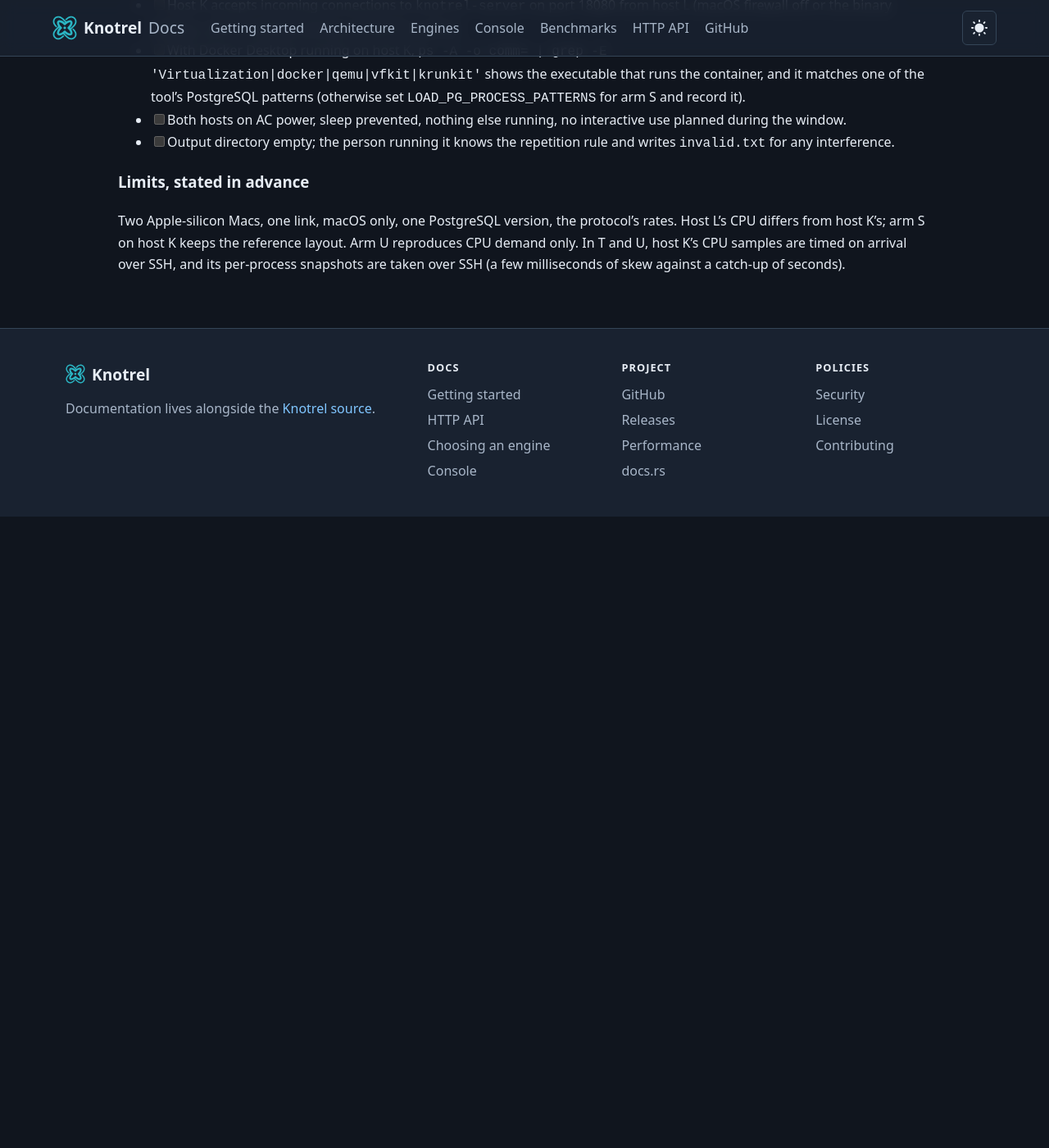
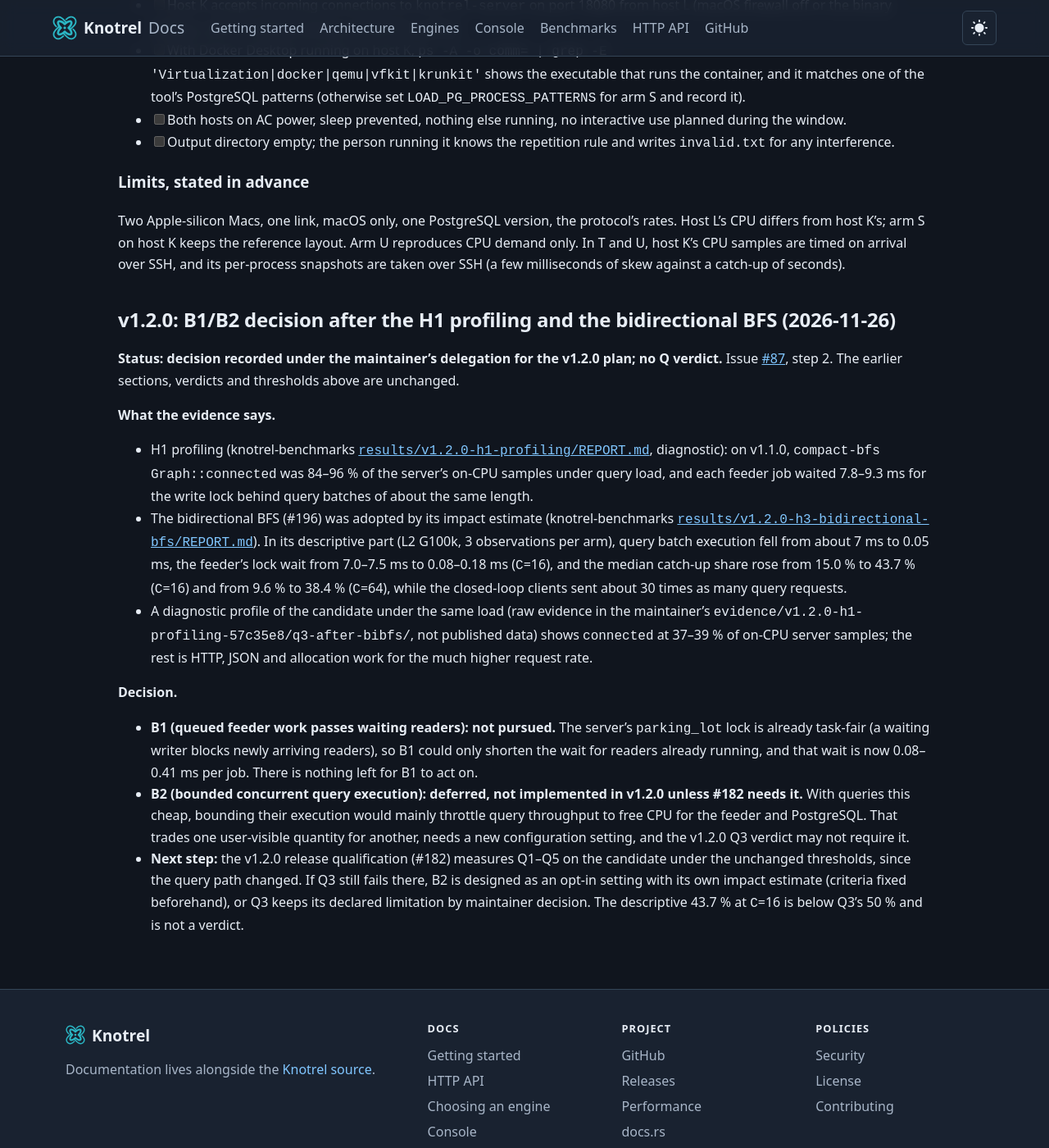
Before and after one commit to knotrel/knotrel, a Jekyll site: the page built from docs/integrations/feeder-under-load.md, in a window 1280 px wide and 1400 px high, scrolled down 16872 px. Shown: the whole window at 82% size. Built offline with Jekyll 4.4.1, drawn with Linux system fonts in a browser that asks for light colours; our own code applies the rules of GitHub Pages for plain Markdown files; before the commit the page ends 17502 px from its top, so only the background shows below that.

Commit message:
docs(feeder): record the v1.2.0 B1/B2 decision for Q3 (#87)
Co-Authored-By: Claude Opus 5.5 <noreply@anthropic.com>

```diff
--- a/docs/integrations/feeder-under-load.md
+++ b/docs/integrations/feeder-under-load.md
@@ -826,3 +826,44 @@ protocol's rates. Host L's CPU differs from host K's; arm S on host K keeps
 the reference layout. Arm U reproduces CPU demand only. In T and U, host K's
 CPU samples are timed on arrival over SSH, and its per-process snapshots are
 taken over SSH (a few milliseconds of skew against a catch-up of seconds).
+
+## v1.2.0: B1/B2 decision after the H1 profiling and the bidirectional BFS (2026-11-26)
+
+**Status: decision recorded under the maintainer's delegation for the v1.2.0
+plan; no Q verdict.** Issue [#87](https://github.com/knotrel/knotrel/issues/87),
+step 2. The earlier sections, verdicts and thresholds above are unchanged.
+
+**What the evidence says.**
+- H1 profiling (knotrel-benchmarks
+  [`results/v1.2.0-h1-profiling/REPORT.md`](https://github.com/knotrel/knotrel-benchmarks/blob/main/results/v1.2.0-h1-profiling/REPORT.md),
+  diagnostic): on v1.1.0, `compact-bfs` `Graph::connected` was 84–96 % of the
+  server's on-CPU samples under query load, and each feeder job waited
+  7.8–9.3 ms for the write lock behind query batches of about the same length.
+- The bidirectional BFS (#196) was adopted by its impact estimate (knotrel-benchmarks
+  [`results/v1.2.0-h3-bidirectional-bfs/REPORT.md`](https://github.com/knotrel/knotrel-benchmarks/blob/main/results/v1.2.0-h3-bidirectional-bfs/REPORT.md)).
+  In its descriptive part (L2 G100k, 3 observations per arm), query batch
+  execution fell from about 7 ms to 0.05 ms, the feeder's lock wait from
+  7.0–7.5 ms to 0.08–0.18 ms (`C`=16), and the median catch-up share rose from
+  15.0 % to 43.7 % (`C`=16) and from 9.6 % to 38.4 % (`C`=64), while the
+  closed-loop clients sent about 30 times as many query requests.
+- A diagnostic profile of the candidate under the same load (raw evidence in the
+  maintainer's `evidence/v1.2.0-h1-profiling-57c35e8/q3-after-bibfs/`, not
+  published data) shows `connected` at 37–39 % of on-CPU server samples; the rest
+  is HTTP, JSON and allocation work for the much higher request rate.
+
+**Decision.**
+- **B1 (queued feeder work passes waiting readers): not pursued.** The server's
+  `parking_lot` lock is already task-fair (a waiting writer blocks newly arriving
+  readers), so B1 could only shorten the wait for readers already running, and
+  that wait is now 0.08–0.41 ms per job. There is nothing left for B1 to act on.
+- **B2 (bounded concurrent query execution): deferred, not implemented in
+  v1.2.0 unless #182 needs it.** With queries this cheap, bounding their
+  execution would mainly throttle query throughput to free CPU for the feeder
+  and PostgreSQL. That trades one user-visible quantity for another, needs a new
+  configuration setting, and the v1.2.0 Q3 verdict may not require it.
+- **Next step:** the v1.2.0 release qualification (#182) measures Q1–Q5 on the
+  candidate under the unchanged thresholds, since the query path changed. If Q3
+  still fails there, B2 is designed as an opt-in setting with its own impact
+  estimate (criteria fixed beforehand), or Q3 keeps its declared limitation by
+  maintainer decision. The descriptive 43.7 % at `C`=16 is below Q3's 50 % and
+  is not a verdict.
```
